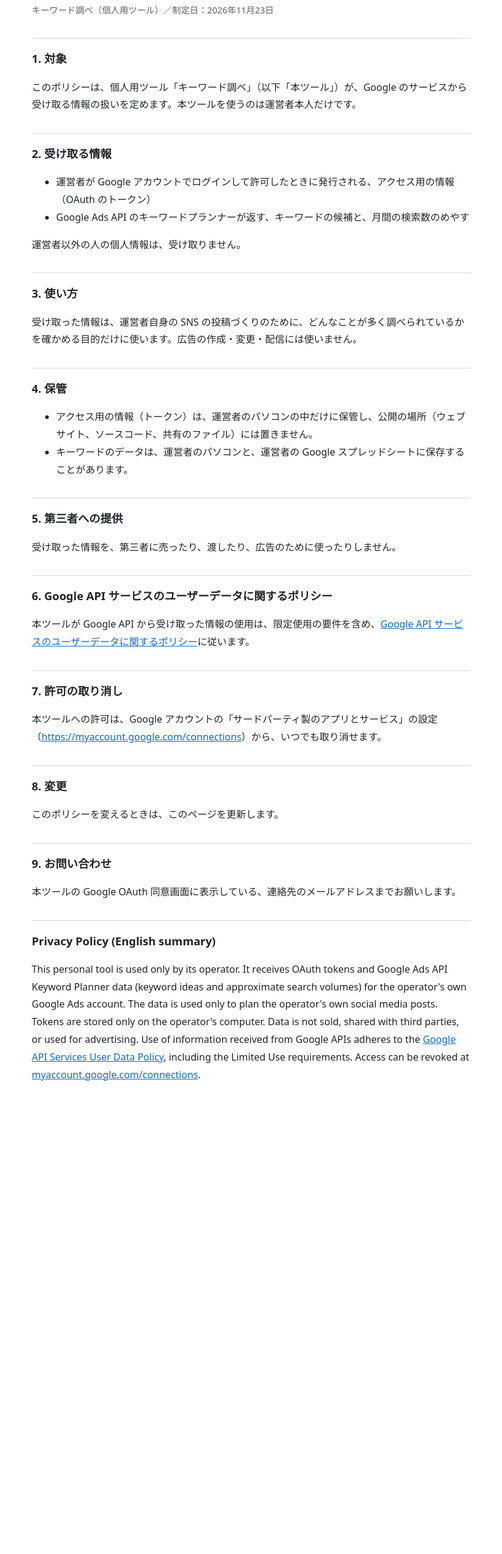
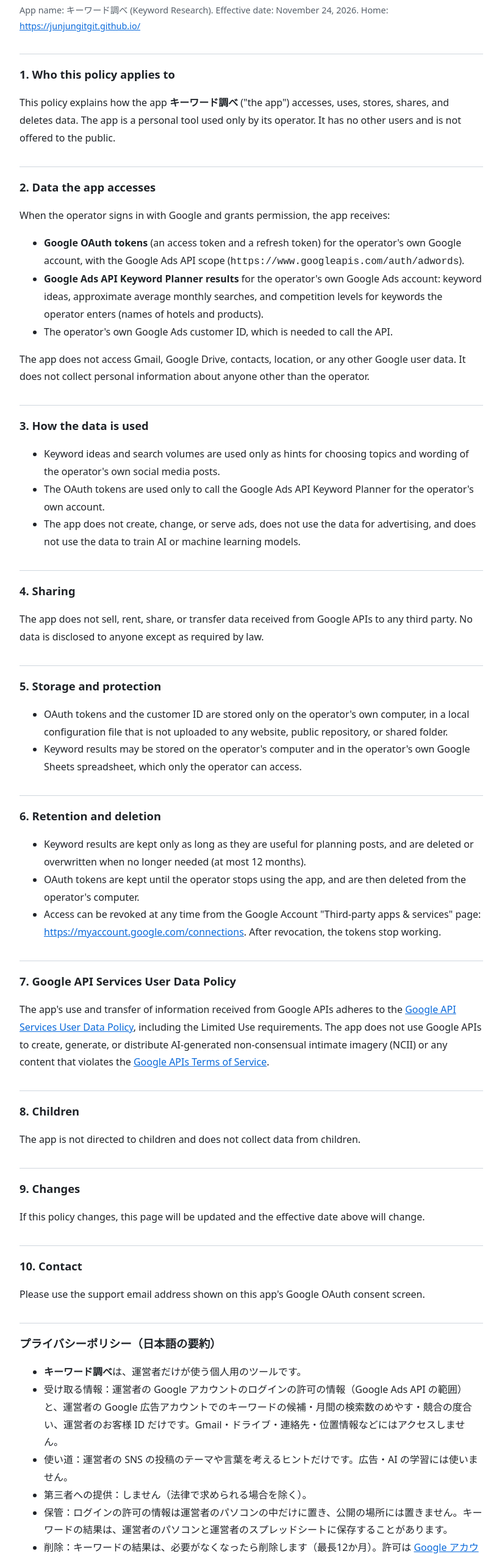
Before and after one commit to junjungitgit/junjungitgit.github.io, a plain HTML site: page privacy.html in a window 1280 px wide. Shown: the part 88-2636 px from the top of the page at 61% size, without its empty margins (228-1051 px from the left). Before the commit the page ends 1944 px from the top, so only its background shows below. Drawn offline with Linux system fonts and the light colour scheme.

Commit message:
Clarify app purpose and name, expand privacy policy, add robots.txt

```diff
--- a/privacy.html
+++ b/privacy.html
@@ -1,14 +1,14 @@
 <!doctype html>
-<html lang="ja">
+<html lang="en">
 <head>
 <meta charset="utf-8">
 <meta name="viewport" content="width=device-width, initial-scale=1">
-<title>プライバシーポリシー</title>
+<title>Privacy Policy — キーワード調べ</title>
 <style>
   :root { --bg: #ffffff; --text: #1f2328; --muted: #57606a; --line: #d0d7de; --link: #0969da; }
   @media (prefers-color-scheme: dark) { :root { --bg: #0d1117; --text: #e6edf3; --muted: #9da7b3; --line: #30363d; --link: #4493f8; } }
   body { margin: 0; background: var(--bg); color: var(--text); font: 16px/1.8 system-ui, -apple-system, "Hiragino Sans", "Noto Sans JP", sans-serif; }
-  main { max-width: 720px; margin: 0 auto; padding: 32px 16px 64px; }
+  main { max-width: 760px; margin: 0 auto; padding: 32px 16px 64px; }
   h1 { font-size: 1.6rem; margin: 0 0 8px; }
   h2 { font-size: 1.15rem; margin: 32px 0 8px; padding-top: 16px; border-top: 1px solid var(--line); }
   .muted { color: var(--muted); font-size: 0.9rem; }
@@ -17,45 +17,67 @@
 </head>
 <body>
 <main>
-  <h1>プライバシーポリシー</h1>
-  <p class="muted">キーワード調べ（個人用ツール）／制定日：2026年11月23日</p>
+  <h1>Privacy Policy — キーワード調べ</h1>
+  <p class="muted">App name: キーワード調べ (Keyword Research). Effective date: November 24, 2026. Home: <a href="./">https://junjungitgit.github.io/</a></p>
 
-  <h2>1. 対象</h2>
-  <p>このポリシーは、個人用ツール「キーワード調べ」（以下「本ツール」）が、Google のサービスから受け取る情報の扱いを定めます。本ツールを使うのは運営者本人だけです。</p>
+  <h2>1. Who this policy applies to</h2>
+  <p>This policy explains how the app <strong>キーワード調べ</strong> ("the app") accesses, uses, stores, shares, and deletes data. The app is a personal tool used only by its operator. It has no other users and is not offered to the public.</p>
 
-  <h2>2. 受け取る情報</h2>
+  <h2>2. Data the app accesses</h2>
+  <p>When the operator signs in with Google and grants permission, the app receives:</p>
   <ul>
-    <li>運営者が Google アカウントでログインして許可したときに発行される、アクセス用の情報（OAuth のトークン）</li>
-    <li>Google Ads API のキーワードプランナーが返す、キーワードの候補と、月間の検索数のめやす</li>
+    <li><strong>Google OAuth tokens</strong> (an access token and a refresh token) for the operator's own Google account, with the Google Ads API scope (<code>https://www.googleapis.com/auth/adwords</code>).</li>
+    <li><strong>Google Ads API Keyword Planner results</strong> for the operator's own Google Ads account: keyword ideas, approximate average monthly searches, and competition levels for keywords the operator enters (names of hotels and products).</li>
+    <li>The operator's own Google Ads customer ID, which is needed to call the API.</li>
   </ul>
-  <p>運営者以外の人の個人情報は、受け取りません。</p>
+  <p>The app does not access Gmail, Google Drive, contacts, location, or any other Google user data. It does not collect personal information about anyone other than the operator.</p>
 
-  <h2>3. 使い方</h2>
-  <p>受け取った情報は、運営者自身の SNS の投稿づくりのために、どんなことが多く調べられているかを確かめる目的だけに使います。広告の作成・変更・配信には使いません。</p>
-
-  <h2>4. 保管</h2>
+  <h2>3. How the data is used</h2>
   <ul>
-    <li>アクセス用の情報（トークン）は、運営者のパソコンの中だけに保管し、公開の場所（ウェブサイト、ソースコード、共有のファイル）には置きません。</li>
-    <li>キーワードのデータは、運営者のパソコンと、運営者の Google スプレッドシートに保存することがあります。</li>
+    <li>Keyword ideas and search volumes are used only as hints for choosing topics and wording of the operator's own social media posts.</li>
+    <li>The OAuth tokens are used only to call the Google Ads API Keyword Planner for the operator's own account.</li>
+    <li>The app does not create, change, or serve ads, does not use the data for advertising, and does not use the data to train AI or machine learning models.</li>
   </ul>
 
-  <h2>5. 第三者への提供</h2>
-  <p>受け取った情報を、第三者に売ったり、渡したり、広告のために使ったりしません。</p>
+  <h2>4. Sharing</h2>
+  <p>The app does not sell, rent, share, or transfer data received from Google APIs to any third party. No data is disclosed to anyone except as required by law.</p>
 
-  <h2>6. Google API サービスのユーザーデータに関するポリシー</h2>
-  <p>本ツールが Google API から受け取った情報の使用は、限定使用の要件を含め、<a href="https://developers.google.com/terms/api-services-user-data-policy">Google API サービスのユーザーデータに関するポリシー</a>に従います。</p>
+  <h2>5. Storage and protection</h2>
+  <ul>
+    <li>OAuth tokens and the customer ID are stored only on the operator's own computer, in a local configuration file that is not uploaded to any website, public repository, or shared folder.</li>
+    <li>Keyword results may be stored on the operator's computer and in the operator's own Google Sheets spreadsheet, which only the operator can access.</li>
+  </ul>
 
-  <h2>7. 許可の取り消し</h2>
-  <p>本ツールへの許可は、Google アカウントの「サードパーティ製のアプリとサービス」の設定（<a href="https://myaccount.google.com/connections">https://myaccount.google.com/connections</a>）から、いつでも取り消せます。</p>
+  <h2>6. Retention and deletion</h2>
+  <ul>
+    <li>Keyword results are kept only as long as they are useful for planning posts, and are deleted or overwritten when no longer needed (at most 12 months).</li>
+    <li>OAuth tokens are kept until the operator stops using the app, and are then deleted from the operator's computer.</li>
+    <li>Access can be revoked at any time from the Google Account "Third-party apps &amp; services" page: <a href="https://myaccount.google.com/connections">https://myaccount.google.com/connections</a>. After revocation, the tokens stop working.</li>
+  </ul>
 
-  <h2>8. 変更</h2>
-  <p>このポリシーを変えるときは、このページを更新します。</p>
+  <h2>7. Google API Services User Data Policy</h2>
+  <p>The app's use and transfer of information received from Google APIs adheres to the <a href="https://developers.google.com/terms/api-services-user-data-policy">Google API Services User Data Policy</a>, including the Limited Use requirements. The app does not use Google APIs to create, generate, or distribute AI-generated non-consensual intimate imagery (NCII) or any content that violates the <a href="https://developers.google.com/terms">Google APIs Terms of Service</a>.</p>
 
-  <h2>9. お問い合わせ</h2>
-  <p>本ツールの Google OAuth 同意画面に表示している、連絡先のメールアドレスまでお願いします。</p>
+  <h2>8. Children</h2>
+  <p>The app is not directed to children and does not collect data from children.</p>
 
-  <h2>Privacy Policy (English summary)</h2>
-  <p>This personal tool is used only by its operator. It receives OAuth tokens and Google Ads API Keyword Planner data (keyword ideas and approximate search volumes) for the operator's own Google Ads account. The data is used only to plan the operator's own social media posts. Tokens are stored only on the operator's computer. Data is not sold, shared with third parties, or used for advertising. Use of information received from Google APIs adheres to the <a href="https://developers.google.com/terms/api-services-user-data-policy">Google API Services User Data Policy</a>, including the Limited Use requirements. Access can be revoked at <a href="https://myaccount.google.com/connections">myaccount.google.com/connections</a>.</p>
+  <h2>9. Changes</h2>
+  <p>If this policy changes, this page will be updated and the effective date above will change.</p>
+
+  <h2>10. Contact</h2>
+  <p>Please use the support email address shown on this app's Google OAuth consent screen.</p>
+
+  <h2>プライバシーポリシー（日本語の要約）</h2>
+  <ul>
+    <li><strong>キーワード調べ</strong>は、運営者だけが使う個人用のツールです。</li>
+    <li>受け取る情報：運営者の Google アカウントのログインの許可の情報（Google Ads API の範囲）と、運営者の Google 広告アカウントでのキーワードの候補・月間の検索数のめやす・競合の度合い、運営者のお客様 ID だけです。Gmail・ドライブ・連絡先・位置情報などにはアクセスしません。</li>
+    <li>使い道：運営者の SNS の投稿のテーマや言葉を考えるヒントだけです。広告・AI の学習には使いません。</li>
+    <li>第三者への提供：しません（法律で求められる場合を除く）。</li>
+    <li>保管：ログインの許可の情報は運営者のパソコンの中だけに置き、公開の場所には置きません。キーワードの結果は、運営者のパソコンと運営者のスプレッドシートに保存することがあります。</li>
+    <li>削除：キーワードの結果は、必要がなくなったら削除します（最長12か月）。許可は <a href="https://myaccount.google.com/connections">Google アカウントの設定</a>からいつでも取り消せます。</li>
+    <li>Google API から受け取った情報の使用は、限定使用の要件を含め、Google API サービスのユーザーデータに関するポリシーに従います。AI NCII など、Google API 利用規約に反する内容の作成には使いません。</li>
+    <li>お問い合わせ：このアプリの Google OAuth 同意画面に表示している連絡先のメールアドレスまで。</li>
+  </ul>
 </main>
 </body>
 </html>
```
Also changed, not shown: index.html (+34 -20 lines), robots.txt (added).
